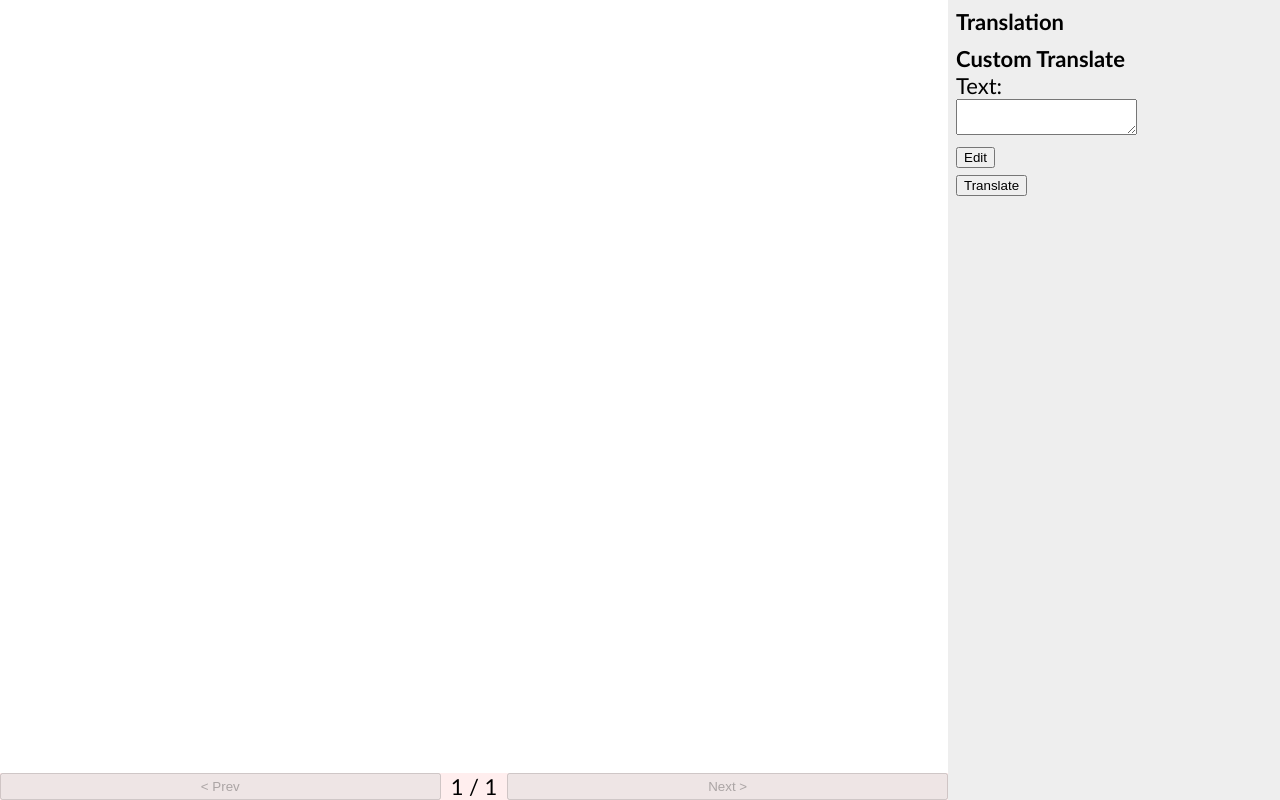
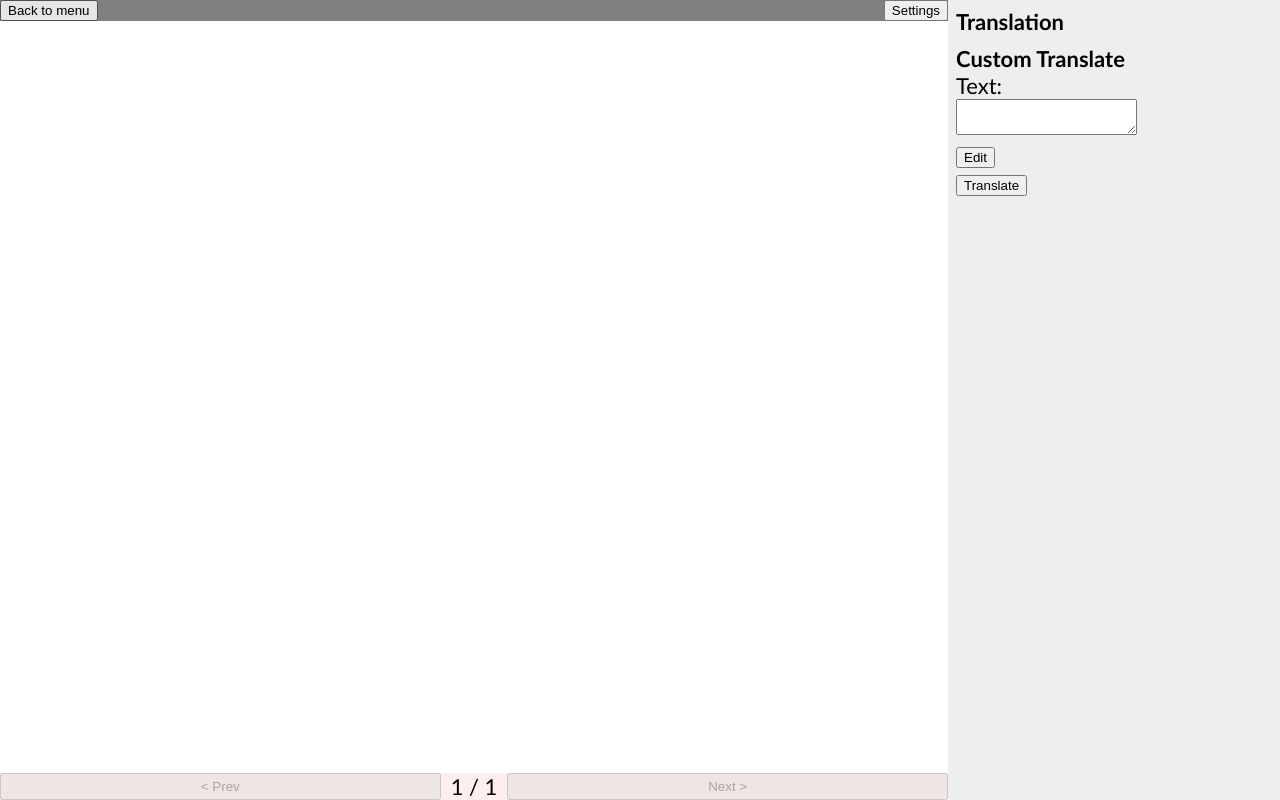
Before and after one commit to cursorweb/leescribe, a React (Vite) app in the folder client/: page / in a window 1280 px wide. Both pictures are taken after a click on the button "Start". Built offline with nearby package versions, Linux system fonts and the light colour scheme.

Commit message:
add a top nav

```diff
--- a/client/index.html
+++ b/client/index.html
@@ -6,7 +6,7 @@
     <meta name="viewport" content="width=device-width, initial-scale=1.0">
     <title>Leescribe</title>
 
-    <link rel="shortcut icon" href="./images/logo.png" type="image/png">
+    <link rel="shortcut icon" href="/images/logo.png" type="image/png">
 </head>
 
 <body>
--- a/client/src/App.tsx
+++ b/client/src/App.tsx
@@ -33,7 +33,11 @@ function App() {
         }
 
         return (
-            <ArticleReader rawContent={articleContent} langModel={langModel} />
+            <ArticleReader
+                rawContent={articleContent}
+                langModel={langModel}
+                onReturnToMenu={() => setArticleContent(undefined)}
+            />
         );
     }
 
--- a/client/src/index.css
+++ b/client/src/index.css
@@ -4,7 +4,6 @@ body {
 
     margin: 0;
 
-    width: 100vw;
     height: 100vh;
 }
 
--- a/client/src/reader/ArticleReader/ArticleReader.module.css
+++ b/client/src/reader/ArticleReader/ArticleReader.module.css
@@ -20,3 +20,15 @@
 
     padding: 8px;
 }
+
+.topNav {
+    background: gray;
+    display: flex;
+    flex-direction: row;
+    justify-content: space-between;
+}
+
+.richTextCont {
+    display: flex;
+    flex-direction: column;
+}
--- a/client/src/reader/ArticleReader/ArticleReader.tsx
+++ b/client/src/reader/ArticleReader/ArticleReader.tsx
@@ -15,13 +15,17 @@ interface ThemeContext {
 export const LangContext = createContext<LangModel>({} as LangModel);
 export const ThemeContext = createContext<ThemeContext>({});
 
-export function ArticleReader({ rawContent, langModel }: { rawContent: Element[], langModel: LangModel }) {
+export function ArticleReader({ rawContent, langModel, onReturnToMenu }: { rawContent: Element[], langModel: LangModel, onReturnToMenu: () => void }) {
     const [selectedText, setSelectedText] = useState("");
 
     return (
         <div className={styles.articleCont}>
             <LangContext.Provider value={langModel}>
                 <div className={styles.richTextCont}>
+                    <div className={styles.topNav}>
+                        <button onClick={onReturnToMenu}>Back to menu</button>
+                        <button>Settings</button>
+                    </div>
                     <RichTextCont
                         rawContent={rawContent}
                         onTextSelect={setSelectedText}
--- a/client/src/reader/RichTextCont/RichTextCont.tsx
+++ b/client/src/reader/RichTextCont/RichTextCont.tsx
@@ -97,7 +97,8 @@ export function RichTextCont({ rawContent, onTextSelect, onTranslatePassage }: P
         };
     }, []);
 
-    return (<div className={styles.richTextCont}>
+    return (
+        <div className={styles.richTextCont}>
             <div ref={divElRef} className={styles.textCont}>
                 {pages[pageIdx]?.map((el, i) => (
                     <React.Fragment key={i}>{el}</React.Fragment>
@@ -108,7 +109,8 @@ export function RichTextCont({ rawContent, onTextSelect, onTranslatePassage }: P
                 {pageIdx + 1} / {pages.length}
                 <button disabled={pageIdx == pages.length - 1} onClick={() => setPageIdx(pageIdx + 1)}>Next &gt;</button>
             </div>
-    </div>);
+        </div>
+    );
 }
 
 
```
Lines whose indentation alone changed are shown as unchanged.
